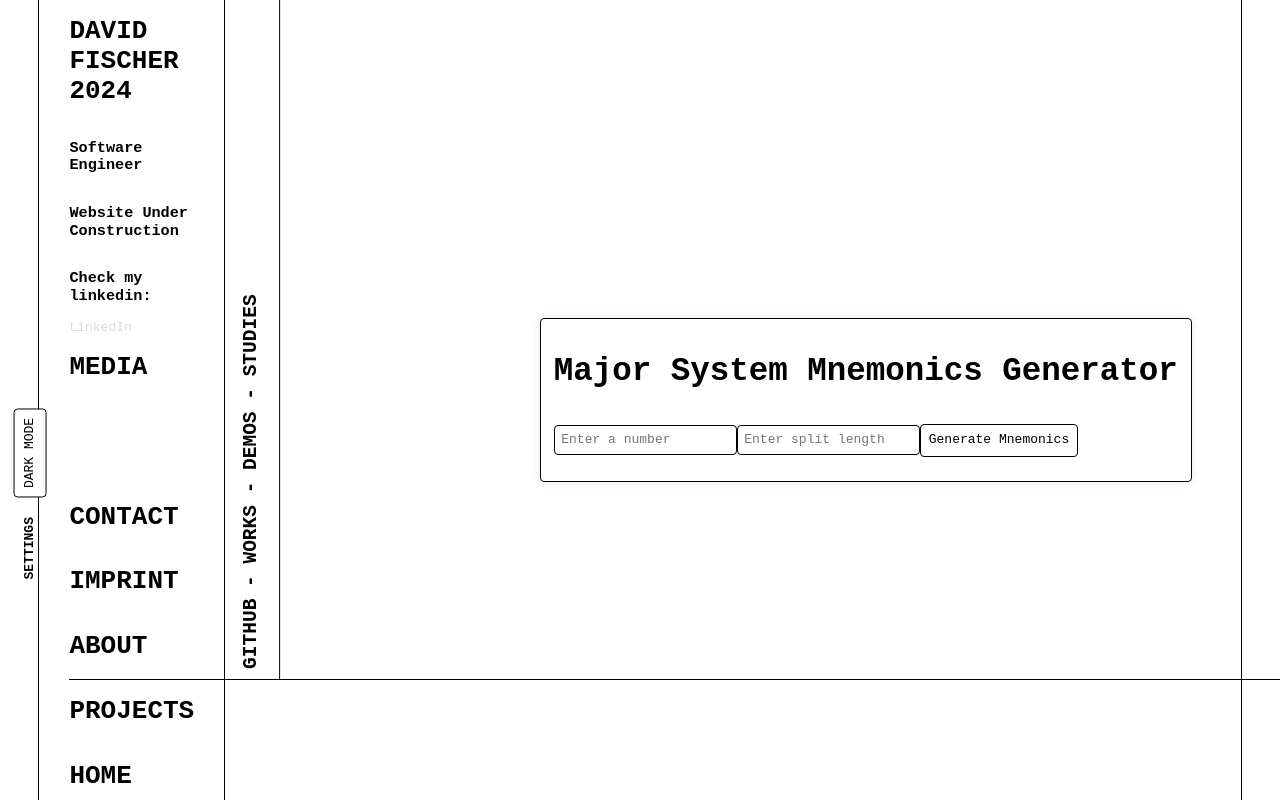
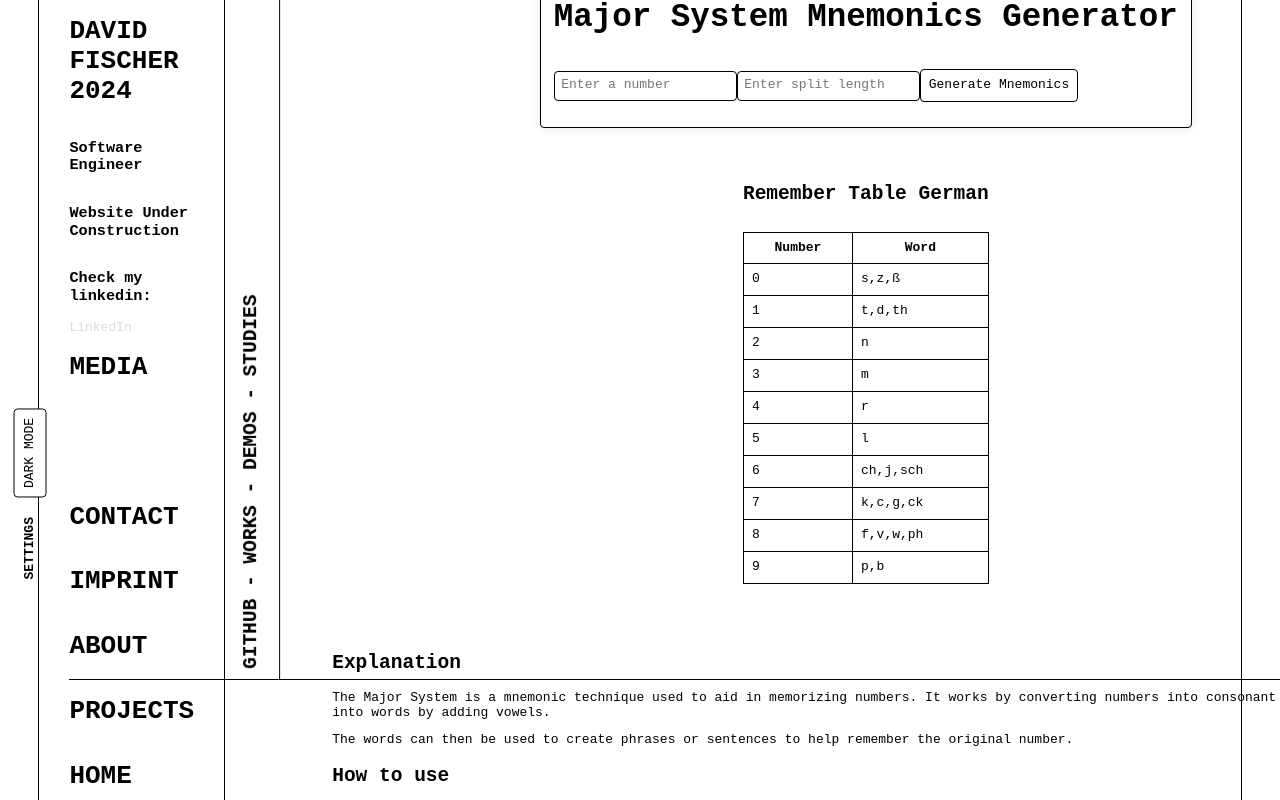
Before and after one commit to theUpsider/davidfischerdev, a React (Vite) app: page /projects/major-system in a window 1280 px wide. Shown: the top 800 px of the page. Built offline with nearby package versions, Linux system fonts and the light colour scheme.

Commit message:
chore: Add mnemonic table and explanation to MajorSystem component

```diff
--- a/src/pages/MajorSystem.tsx
+++ b/src/pages/MajorSystem.tsx
@@ -17,6 +17,8 @@ const Container = styled.div`
   align-items: center;
   justify-content: center;
   height: 100vh;
+  padding: 2rem;
+  overflow-y: auto;
 `
 
 const Card = styled.div`
@@ -25,6 +27,10 @@ const Card = styled.div`
   border: 1px solid;
   border-radius: 4px;
   box-shadow: 0 0 10px rgba(0, 0, 0, 0.1);
+`
+
+const PaddedContent = styled.div`
+  padding: 2rem;
 `
 
 const Title = styled.h1`
@@ -158,6 +164,74 @@ const App = () => {
           </TableContainer>
         )}
       </Card>
+      <PaddedContent>
+        <h2>Remember Table German</h2>
+        <TableContainer>
+          <Table>
+            <thead>
+              <tr>
+                <Th>Number</Th>
+                <Th>Word</Th>
+              </tr>
+            </thead>
+            <tbody>
+              <tr>
+                <Td>0</Td>
+                <Td>s,z,ß</Td>
+              </tr>
+              <Td>1</Td>
+              <Td>t,d,th</Td>
+              <tr>
+                <Td>2</Td>
+                <Td>n</Td>
+              </tr>
+              <tr>
+                <Td>3</Td>
+                <Td>m</Td>
+              </tr>
+              <tr>
+                <Td>4</Td>
+                <Td>r</Td>
+              </tr>
+              <tr>
+                <Td>5</Td>
+                <Td>l</Td>
+              </tr>
+              <tr>
+                <Td>6</Td>
+                <Td>ch,j,sch</Td>
+              </tr>
+              <tr>
+                <Td>7</Td>
+                <Td>k,c,g,ck</Td>
+              </tr>
+              <tr>
+                <Td>8</Td>
+                <Td>f,v,w,ph</Td>
+              </tr>
+              <tr>
+                <Td>9</Td>
+                <Td>p,b</Td>
+              </tr>
+            </tbody>
+          </Table>
+        </TableContainer>
+      </PaddedContent>
+      <PaddedContent>
+        <h2>Explanation</h2>
+        <p>
+          The Major System is a mnemonic technique used to aid in memorizing numbers. It works by converting numbers
+          into consonant sounds, then into words by adding vowels.
+        </p>
+        <p>The words can then be used to create phrases or sentences to help remember the original number.</p>
+        <h2>How to use</h2>
+        <ol>
+          <li>Enter a number in the input field above</li>
+          <li>Enter a split length. If the word is 4 letters, 4 split length will query for the whole word.</li>
+          <li>Click the "Generate Mnemonics" button</li>
+          <li>View the generated mnemonics below</li>
+        </ol>
+      </PaddedContent>
     </Container>
   )
 }
```
